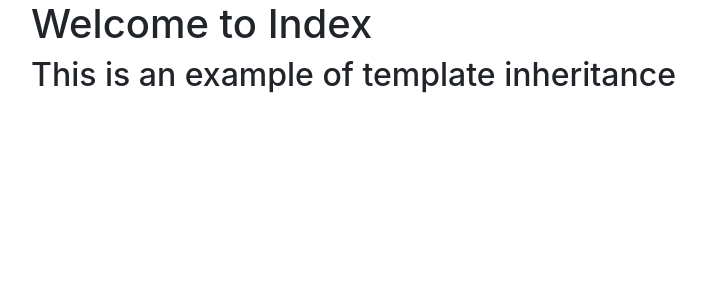
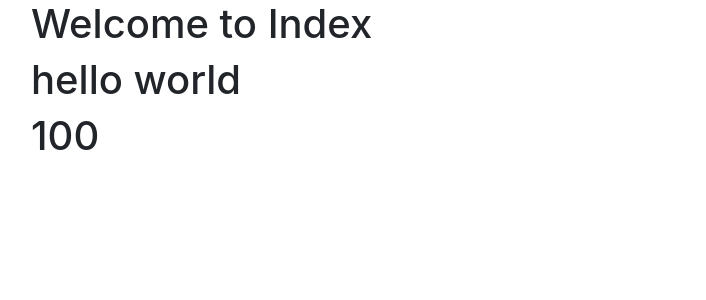
Before and after one commit to tytechortz/python_django_full_stack, a Django app: page / in a window 1280 px wide. Shown: the part 56-356 px from the top of the page, without its empty margins (54-760 px from the left). Run offline with Django 3.2, Linux system fonts and the light colour scheme; some libraries are stand-ins or nearby versions.

Commit message:
templates filter start

```diff
--- a/Django_Stuff/Django_Level_Four/learning_templates/basic_app/templates/basic_app/index.html
+++ b/Django_Stuff/Django_Level_Four/learning_templates/basic_app/templates/basic_app/index.html
@@ -1,6 +1,8 @@
 <!DOCTYPE html>
-{% extends "basic_app/base.html"%}
+{% extends "basic_app/base.html" %}
     {% block body_block %}
     <h1>Welcome to Index</h1>
-    <h2>This is an example of template inheritance</h2>
+    <!-- <h2>This is an example of template inheritance</h2> -->
+    <h1>{{ text }}</h1>
+    <h1>{{ number }}</h1>
     {% endblock %}
--- a/Django_Stuff/Django_Level_Four/learning_templates/basic_app/views.py
+++ b/Django_Stuff/Django_Level_Four/learning_templates/basic_app/views.py
@@ -2,7 +2,8 @@ from django.shortcuts import render
 
 # Create your views here.
 def index(request):
-    return render(request, 'basic_app/index.html')
+    context_dict = {'text':'hello world', 'number':100}
+    return render(request, 'basic_app/index.html',context_dict)
 
 def other(request):
     return render(request,'basic_app/other.html')
```
